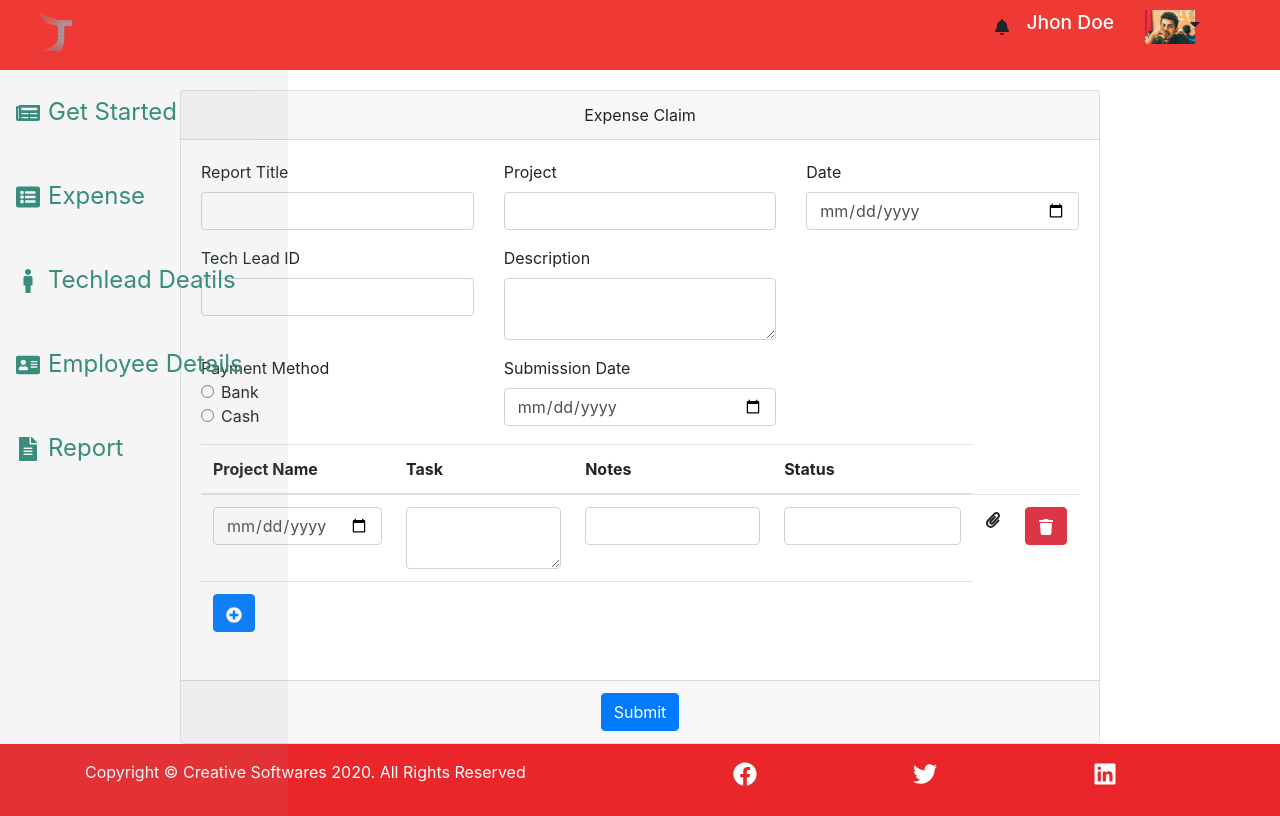
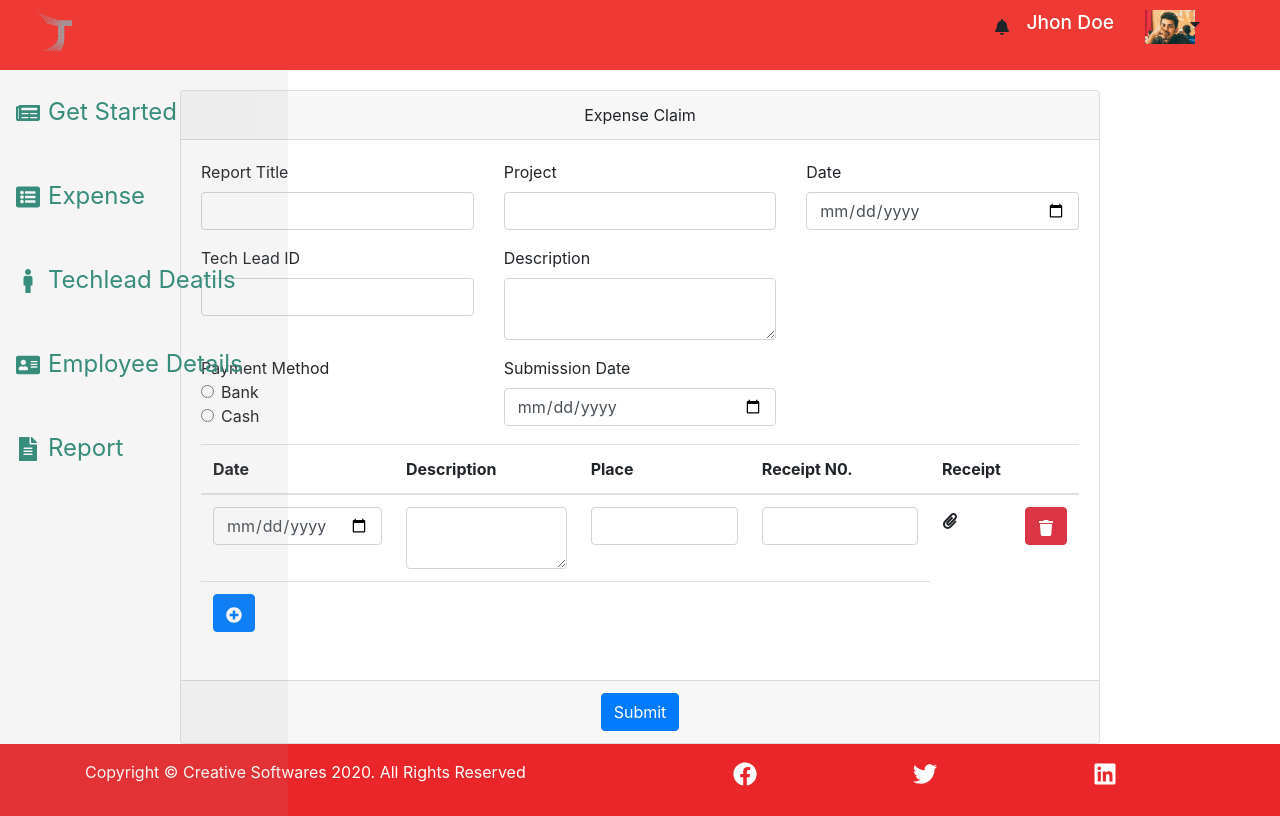
Before and after one commit to laroshan/reimburse-test, a React (Create React App) app: page /expenseForm in a window 1280 px wide. Built offline with nearby package versions, Linux system fonts and the light colour scheme.

Commit message:
footer problem

```diff
--- a/src/components/ExpensePage/ExpenseForm.js
+++ b/src/components/ExpensePage/ExpenseForm.js
@@ -191,13 +191,15 @@ export default class ExpenseForm extends Component {
                         </div>
                       </div>
                     </div>
-                    <table className="table">
+                    <table className="table table-responsive">
                       <thead>
                         <tr>
-                          <th className="required">Project Name</th>
-                          <th className="required">Task</th>
-                          <th>Notes</th>
-                          <th>Status</th>
+                          <th className="required">Date</th>
+                          <th className="required">Description</th>
+                          <th>Place</th>
+                          <th>Receipt N0.</th>
+                          <th>Receipt</th>
+                          <th></th>
                         </tr>
                       </thead>
                       <tbody>
--- a/src/components/Footer.js
+++ b/src/components/Footer.js
@@ -39,7 +39,7 @@ export default function Footer() {
 const FooterWrapper = styled.footer`
   background: #ea262a;
   color: white;
-  position: relative;
+  /* position: absolute; */
   left: 0;
   bottom: 0;
   right: 0;
--- a/src/components/MedicalPage/MedicalForm.js
+++ b/src/components/MedicalPage/MedicalForm.js
@@ -1,6 +1,6 @@
 import React from "react";
 import styled from "styled-components";
-import { FaCaretDown, FaPlusCircle } from "react-icons/fa";
+import { FaPlusCircle } from "react-icons/fa";
 import TaskList from "./TaskListM";
 
 export default class MedicalForm extends React.Component {
@@ -146,8 +146,15 @@ export default class MedicalForm extends React.Component {
                             name="claimfor"
                             className="form-check-input"
                           />{" "}
-                          Dependent
-                          <FaCaretDown />
+                          <select
+                            class="custom-select mr-sm-2"
+                            id="inlineFormCustomSelect"
+                          >
+                            <option selected>Dependent...</option>
+                            <option value="1">One</option>
+                            <option value="2">Two</option>
+                            <option value="3">Three</option>
+                          </select>
                         </div>
                       </div>
                       <div className="col-sm-4">
@@ -196,7 +203,7 @@ export default class MedicalForm extends React.Component {
                         </div>
                       </div>
                     </div>
-                    <table className="table">
+                    <table className="table table-responsive">
                       <thead>
                         <tr>
                           <th className="required">Date</th>
@@ -204,6 +211,7 @@ export default class MedicalForm extends React.Component {
                           <th>Place</th>
                           <th>Receipt N0.</th>
                           <th>Receipt</th>
+                          <th></th>
                         </tr>
                       </thead>
                       <tbody>
--- a/src/components/MedicalPage/TaskListM.js
+++ b/src/components/MedicalPage/TaskListM.js
@@ -1,5 +1,5 @@
 import React from "react";
-import { FaTrash, FaPaperclip } from "react-icons/fa";
+import { FaTrash } from "react-icons/fa";
 
 const TaskList = (props) => {
   return props.taskList.map((val, idx) => {
@@ -62,7 +62,12 @@ const TaskList = (props) => {
             </div>
           </div> */}
           {""}
-          <FaPaperclip />
+          <div class="custom-file">
+            <input type="file" class="custom-file-input" id="customFile" />
+            <label class="custom-file-label" for="customFile">
+              Choose file
+            </label>
+          </div>
         </td>
         <td>
           {/* {idx === 0 ? (
--- a/src/components/PersonalReportPage/Expense.js
+++ b/src/components/PersonalReportPage/Expense.js
@@ -4,6 +4,7 @@ import styled from "styled-components";
 export default function Expense() {
   return (
     <ExpenseWrap>
+      <div className="container table-responsive">
         <table class="table table-hover">
           <thead>
             <tr>
@@ -52,6 +53,7 @@ export default function Expense() {
             </DetailConsumer>
           </tbody>
         </table>
+      </div>
     </ExpenseWrap>
   );
 }
@@ -64,21 +66,6 @@ const StatusIndicator = styled.div`
 `;
 
 const ExpenseWrap = styled.div`
-  .link-row {
-    display: inline-flex;
-    font-size: 1rem;
-
-    padding: 1rem 0rem;
-    /* position: absolute; */
-    background: transparent;
-  }
-
-  .link-row:hover {
-    background: #00adee;
-    color: white;
-    /* padding: 0.5rem 0.5rem 0.5rem 2rem;   */
-    text-decoration: none;
-  }
   thead {
     /* position: absolute; */
   }
--- a/src/components/Sidebar.js
+++ b/src/components/Sidebar.js
@@ -65,7 +65,7 @@ const SideWrapper = styled.nav`
   }
   @media (max-width: 1000px) {
     display: ${(props) => (props.open ? "none" : "flex")};
-    background: rgba(255, 255, 255, 0.7);
+    background: rgba(255, 255, 255, 1.2);
   }
   ul {
     list-style-type: none;
```
Lines whose indentation alone changed are shown as unchanged.
